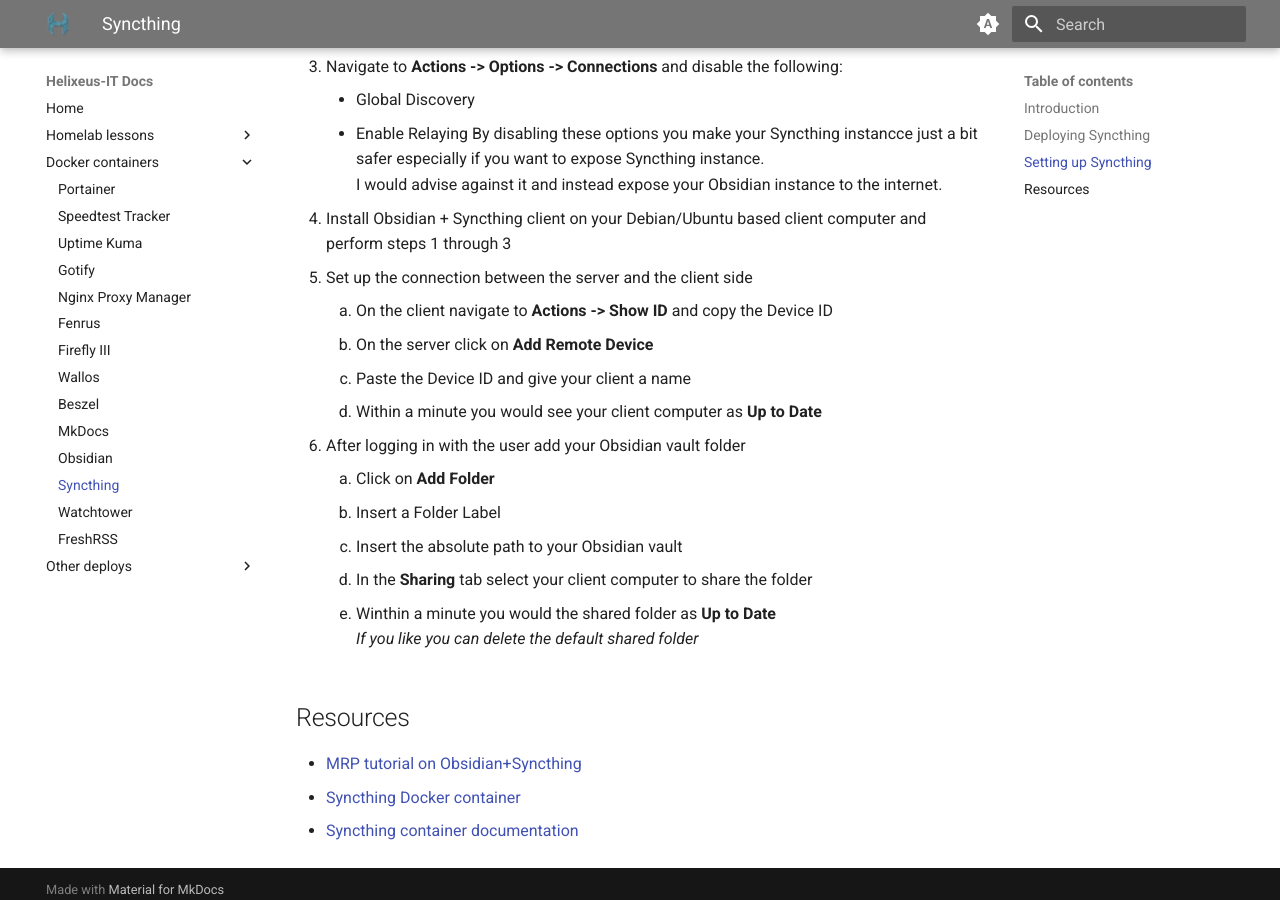
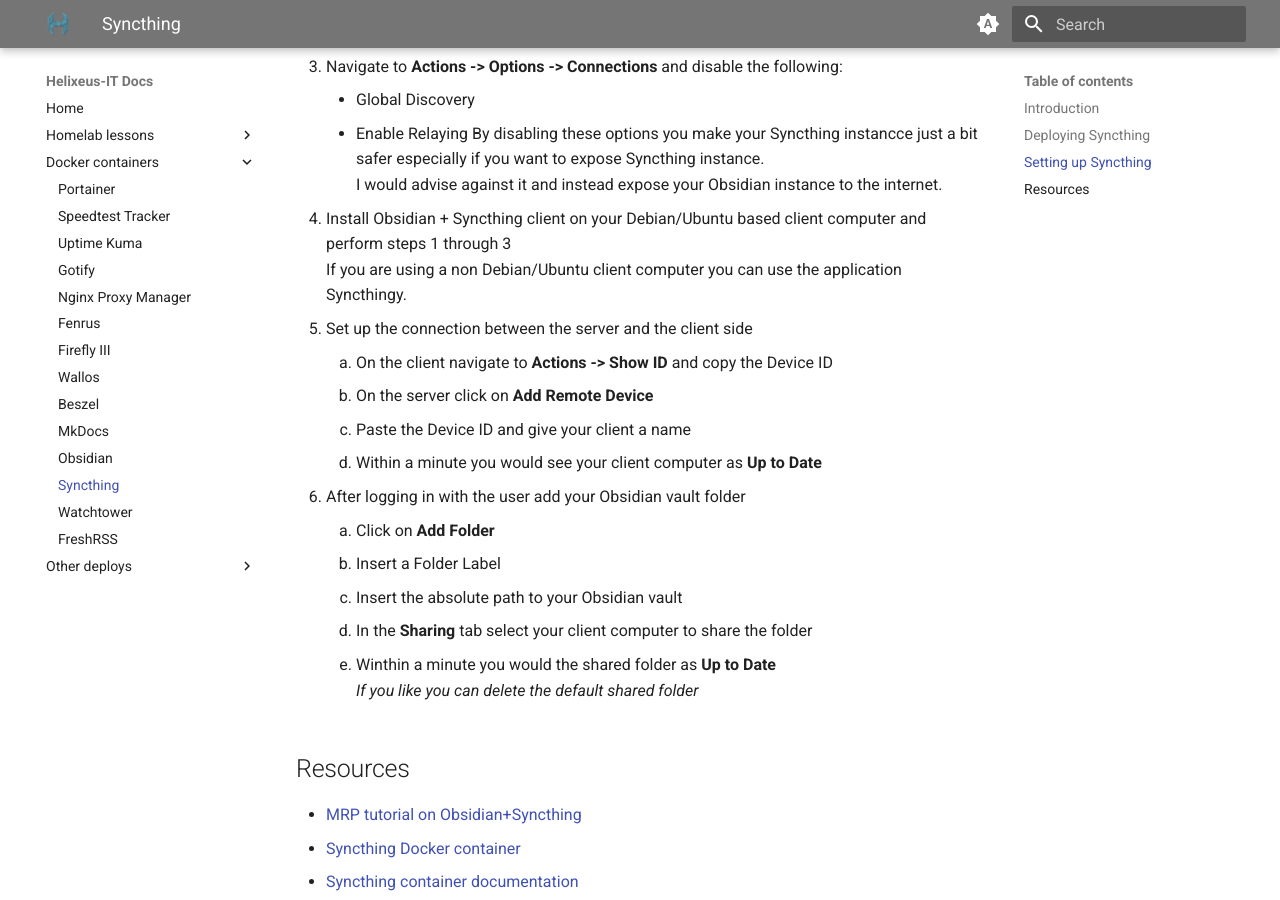
Before and after one commit to JustHelixia/mkdocs, an MkDocs documentation site: the page built from docs/syncthing.md, in a window 1280 px wide and 900 px high, scrolled down 1184 px. Built offline with MkDocs 1.6.1 and Material for MkDocs 9.7.7, drawn with Linux system fonts in a browser that asks for light colours.

Commit message:
syncthing.md - Added an alternative to Syncthing on non Debian/Ubuntu systems

```diff
--- a/docs/syncthing.md
+++ b/docs/syncthing.md
@@ -43,6 +43,7 @@ services:
     By disabling these options you make your Syncthing instancce just a bit safer especially if you want to expose Syncthing instance.
     I would advise against it and instead expose your Obsidian instance to the internet.
 4. Install Obsidian + Syncthing client on your Debian/Ubuntu based client computer and perform steps 1 through 3
+   If you are using a non Debian/Ubuntu client computer you can use the application Syncthingy.
 5. Set up the connection between the server and the client side
     1. On the client navigate to **Actions -> Show ID** and copy the Device ID
     2. On the server click on **Add Remote Device**
```
